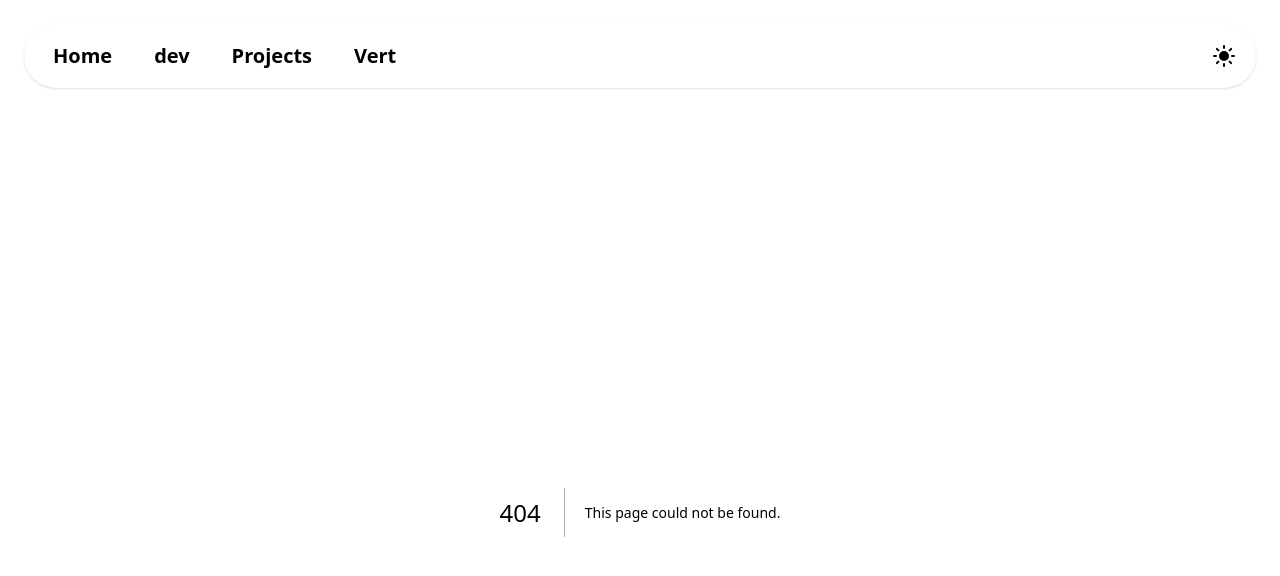
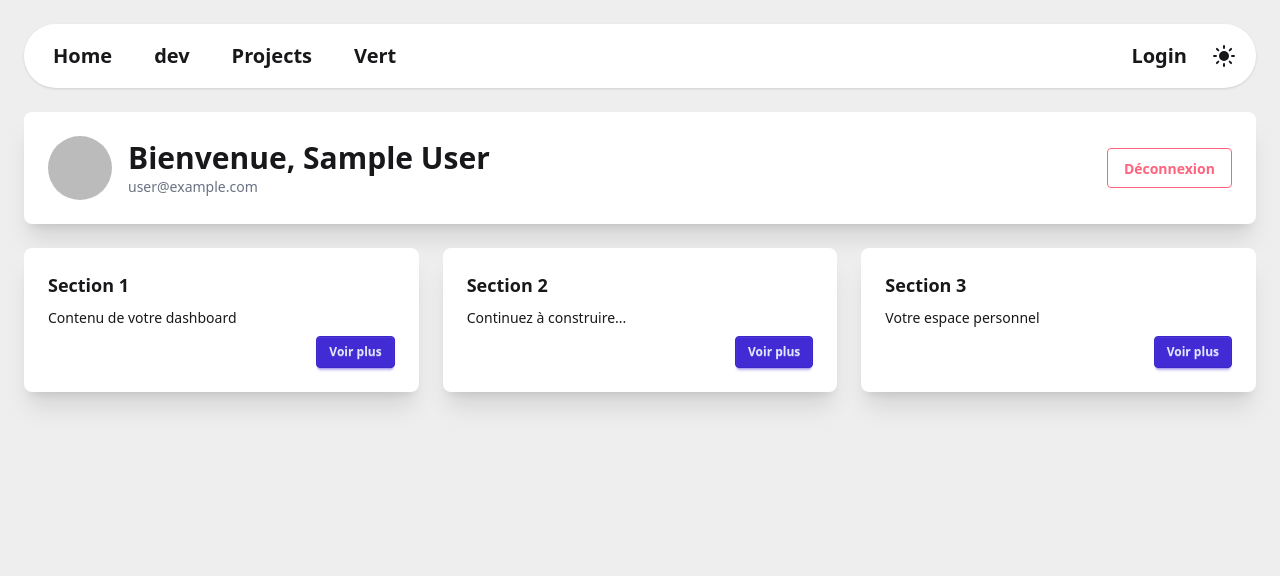
Before and after one commit to tchamalat/home, a Next.js app: page /dashboard in a window 1280 px wide. Before the commit this address had no page. Shown: the top 576 px of the page. Built offline with nearby package versions, Linux system fonts and the light colour scheme; no server answers; sample sign-in values are in the browser's storage.

Commit message:
google login first test

```diff
--- /dev/null
+++ b/app/api/auth/[...nextauth]/route.ts
@@ -0,0 +1,23 @@
+import NextAuth from "next-auth";
+import GoogleProvider from "next-auth/providers/google";
+
+const handler = NextAuth({
+  providers: [
+    GoogleProvider({
+      clientId: process.env.GOOGLE_CLIENT_ID || "",
+      clientSecret: process.env.GOOGLE_CLIENT_SECRET || "",
+    }),
+  ],
+  pages: {
+    signIn: "/login",
+  },
+  callbacks: {
+    async redirect({ url, baseUrl }) {
+      if (url.startsWith("/")) return `${baseUrl}${url}`;
+      else if (new URL(url).origin === baseUrl) return url;
+      return baseUrl + "/dashboard";
+    },
+  },
+});
+
+export { handler as GET, handler as POST };
--- /dev/null
+++ b/app/dashboard/page.tsx
@@ -0,0 +1,90 @@
+"use client";
+
+import { useSession, signOut } from "next-auth/react";
+import { useRouter } from "next/navigation";
+import { useEffect } from "react";
+
+export default function DashboardPage() {
+  const { data: session, status } = useSession();
+  const router = useRouter();
+
+  useEffect(() => {
+    if (status === "unauthenticated") {
+      router.push("/login");
+    }
+  }, [status, router]);
+
+  if (status === "loading") {
+    return (
+      <main className="flex items-center justify-center min-h-screen">
+        <span className="loading loading-spinner loading-lg"></span>
+      </main>
+    );
+  }
+
+  if (!session) {
+    return null;
+  }
+
+  return (
+    <main className="flex flex-col gap-6">
+      <div className="card bg-base-100 shadow-xl">
+        <div className="card-body">
+          <div className="flex items-center justify-between">
+            <div className="flex items-center gap-4">
+              {session.user?.image && (
+                <img
+                  src={session.user.image}
+                  alt={session.user.name || "User"}
+                  className="w-16 h-16 rounded-full"
+                />
+              )}
+              <div>
+                <h1 className="text-3xl font-bold">Bienvenue, {session.user?.name}</h1>
+                <p className="text-gray-500">{session.user?.email}</p>
+              </div>
+            </div>
+            <button
+              onClick={() => signOut({ callbackUrl: "/" })}
+              className="btn btn-outline btn-error"
+            >
+              Déconnexion
+            </button>
+          </div>
+        </div>
+      </div>
+
+      <div className="grid grid-cols-1 md:grid-cols-3 gap-6">
+        <div className="card bg-base-100 shadow-xl">
+          <div className="card-body">
+            <h2 className="card-title">Section 1</h2>
+            <p>Contenu de votre dashboard</p>
+            <div className="card-actions justify-end">
+              <button className="btn btn-primary btn-sm">Voir plus</button>
+            </div>
+          </div>
+        </div>
+
+        <div className="card bg-base-100 shadow-xl">
+          <div className="card-body">
+            <h2 className="card-title">Section 2</h2>
+            <p>Continuez à construire...</p>
+            <div className="card-actions justify-end">
+              <button className="btn btn-primary btn-sm">Voir plus</button>
+            </div>
+          </div>
+        </div>
+
+        <div className="card bg-base-100 shadow-xl">
+          <div className="card-body">
+            <h2 className="card-title">Section 3</h2>
+            <p>Votre espace personnel</p>
+            <div className="card-actions justify-end">
+              <button className="btn btn-primary btn-sm">Voir plus</button>
+            </div>
+          </div>
+        </div>
+      </div>
+    </main>
+  );
+}
--- a/app/dev/page.tsx
+++ b/app/dev/page.tsx
@@ -10,7 +10,7 @@ export const metadata: Metadata = {
 
 export default function Home() {
   return (
-    <Main title="Dev">
+    <Main title="Dev center">
       <Section title="Let's dev a little.">
         <p className="text-foreground">
           Here is my page for usefull dev links.
--- a/app/layout.tsx
+++ b/app/layout.tsx
@@ -27,8 +27,8 @@ export default function RootLayout({
   children: React.ReactNode;
 }>) {
   return (
-    <html lang="en" data-theme="night">
-      <body className="min-h-screen p-6 bg-base-300">
+    <html lang="en" data-theme="night" className="bg-base-300">
+      <body className="min-h-screen p-6 bg-base-300 flex flex-col">
         <header className="bg-base-100 mb-6 rounded-full">
           <div className="drawer">
             <input id="nav-drawer" type="checkbox" className="drawer-toggle" />
@@ -50,6 +50,9 @@ export default function RootLayout({
                   <a className="btn btn-ghost rounded-full text-xl" href="https://vert.romantcham.fr">Vert</a>
                 </div>
 
+                <Link className="btn btn-ghost rounded-full text-xl ml-auto" href="/login">
+                  Login
+                </Link>
                 <ThemeSwitcher className="ml-auto" />
               </nav>
             </div>
--- /dev/null
+++ b/app/login/page.tsx
@@ -0,0 +1,48 @@
+"use client";
+
+import { signIn } from "next-auth/react";
+import { useSearchParams } from "next/navigation";
+
+export default function LoginPage() {
+  const searchParams = useSearchParams();
+  const callbackUrl = searchParams.get("callbackUrl") || "/dashboard";
+
+  return (
+    <main className="flex items-center justify-center flex-1">
+      <div className="card w-full max-w-md bg-base-100 shadow-xl">
+        <div className="card-body">
+          <h2 className="card-title text-2xl mb-6">Connexion</h2>
+
+          <button
+            onClick={() => signIn("google", { callbackUrl })}
+            className="btn btn-primary w-full rounded-full"
+          >
+            <svg className="w-5 h-5" viewBox="0 0 24 24">
+              <path
+                fill="currentColor"
+                d="M22.56 12.25c0-.78-.07-1.53-.2-2.25H12v4.26h5.92c-.26 1.37-1.04 2.53-2.21 3.31v2.77h3.57c2.08-1.92 3.28-4.74 3.28-8.09z"
+              />
+              <path
+                fill="currentColor"
+                d="M12 23c2.97 0 5.46-.98 7.28-2.66l-3.57-2.77c-.98.66-2.23 1.06-3.71 1.06-2.86 0-5.29-1.93-6.16-4.53H2.18v2.84C3.99 20.53 7.7 23 12 23z"
+              />
+              <path
+                fill="currentColor"
+                d="M5.84 14.09c-.22-.66-.35-1.36-.35-2.09s.13-1.43.35-2.09V7.07H2.18C1.43 8.55 1 10.22 1 12s.43 3.45 1.18 4.93l2.85-2.22.81-.62z"
+              />
+              <path
+                fill="currentColor"
+                d="M12 5.38c1.62 0 3.06.56 4.21 1.64l3.15-3.15C17.45 2.09 14.97 1 12 1 7.7 1 3.99 3.47 2.18 7.07l3.66 2.84c.87-2.6 3.3-4.53 6.16-4.53z"
+              />
+            </svg>
+            Connexion avec Google
+          </button>
+
+          <p className="text-center text-sm text-gray-500 mt-4">
+            Connectez-vous pour accéder à votre espace personnel
+          </p>
+        </div>
+      </div>
+    </main>
+  );
+}
--- /dev/null
+++ b/app/projects/home-server/page.tsx
@@ -0,0 +1,21 @@
+import type { Metadata } from "next";
+import Main from "@/components/Main"
+import { Section } from "@/components/Section";
+import Image from "next/image";
+
+export const metadata: Metadata = {
+  title: "Home server project",
+  description: "How does work my home server.",
+};
+
+export default function HomeServer() {
+  return (
+    <Main title="Home server">
+      <Section title="Hardware choices">
+        <p className="text-foreground">
+          My server is a nic in my room connected to my network.
+        </p>
+      </Section>
+    </Main>
+  );
+}
--- a/app/projects/page.tsx
+++ b/app/projects/page.tsx
@@ -16,7 +16,7 @@ export default function Projects() {
           I really like doing stuff.
         </p>
       </Section>
-      <Section title="My home server">
+      <Section title="My home server" link="projects/home-server">
         <p>
           Economic, performant and safe, My home server hosts some pf my projects.
         </p>
--- a/components/Section.tsx
+++ b/components/Section.tsx
@@ -1,19 +1,31 @@
+import Link from "next/link";
+
 export function Section({
   children,
   className,
-  title
+  title,
+  link,
 }: Readonly<{
   children: React.ReactNode;
   className?: String;
   title?: String;
+  link?: string;
 }>) {
   return (
     <section className={`p-6 flex flex-col space-y-4 bg-base-100 rounded-4xl ${className}`}>
-      { title &&
-        <h2 className="text-2xl font-bold">
-          {title}
-        </h2>
-      }
+      { title && (
+        link ? (
+          <Link href={link} className="w-fit">
+            <h2 className="btn rounded-full text-2xl font-bold">
+              {title}
+            </h2>
+          </Link>
+        ) : (
+          <h2 className="text-2xl font-bold">
+            {title}
+          </h2>
+        )
+      )}
       {children}
     </section>
   );
--- a/next.config.ts
+++ b/next.config.ts
@@ -2,6 +2,11 @@ import type { NextConfig } from "next";
 
 const nextConfig: NextConfig = {
   output: 'standalone',
+  turbopack: {
+    resolveAlias: {
+      '@': '../',
+    },
+  },
 };
 
 export default nextConfig;
--- a/package.json
+++ b/package.json
@@ -12,6 +12,7 @@
     "dockerode": "^4.0.9",
     "lucide-react": "^0.559.0",
     "next": "16.0.8",
+    "next-auth": "^4.24.13",
     "next-themes": "^0.4.6",
     "react": "19.2.1",
     "react-dom": "19.2.1",
```
Also changed, not shown: 1 other file (tests, documents, lock files or other folders).
